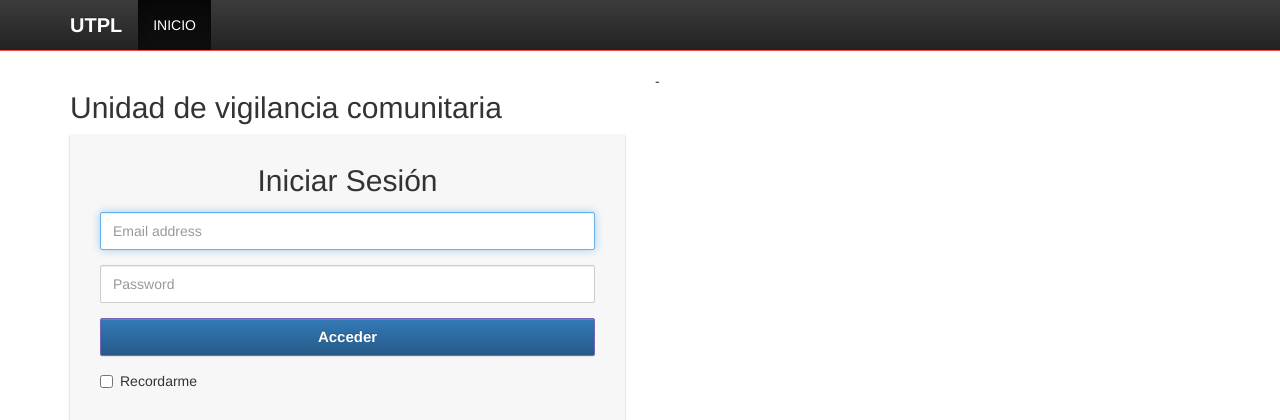
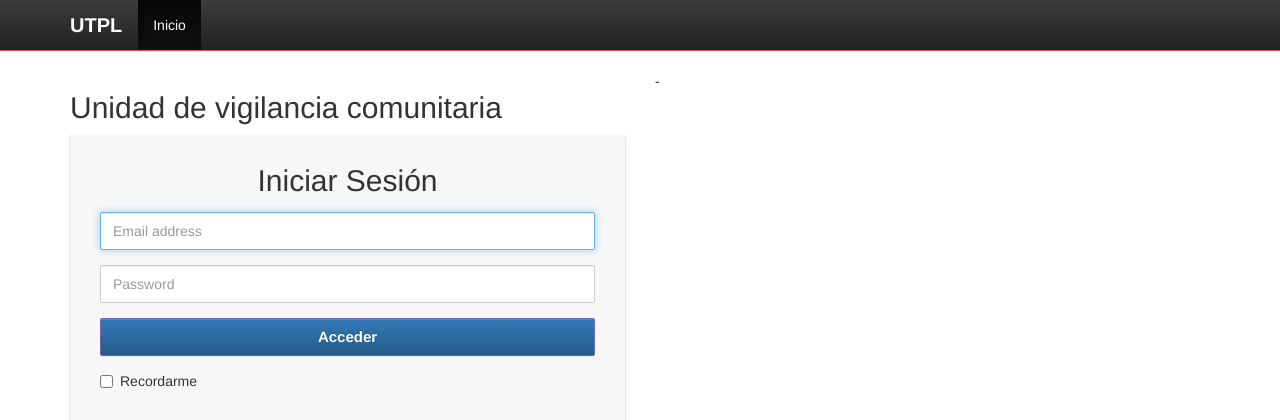
Before and after one commit to eduprg/git-solicitud-servicio, a PHP site: page /index.php in a window 1280 px wide. Shown: the top 420 px of the page. Run offline with PHP 8.4, Linux system fonts and the light colour scheme; the visitor is signed in with stand-in values (Sample User, id 1); some libraries are stand-ins or nearby versions.

Commit message:
Cambio de Etiquetas
Cambio de etiqueta

```diff
--- a/app/action.php
+++ b/app/action.php
@@ -2,6 +2,7 @@
 session_start();
 include 'Servicio.php';
 $invoice = new Servicio();
+
 if($_POST['action'] == 'delete_Vigilancia' && $_POST['id']) {
 	$invoice->deleteVigilancia($_POST['id']);
 	$jsonResponse = array(
--- a/app/container.php
+++ b/app/container.php
@@ -13,7 +13,7 @@
         </div>
         <div class="navbar-collapse collapse">
           <ul class="nav navbar-nav">
-            <li class="active"><a href="https://www.utpl.edu.ec/">INICIO</a></li>
+            <li class="active"><a href="https://www.utpl.edu.ec/">Inicio</a></li>
 
           </ul>
 
```
